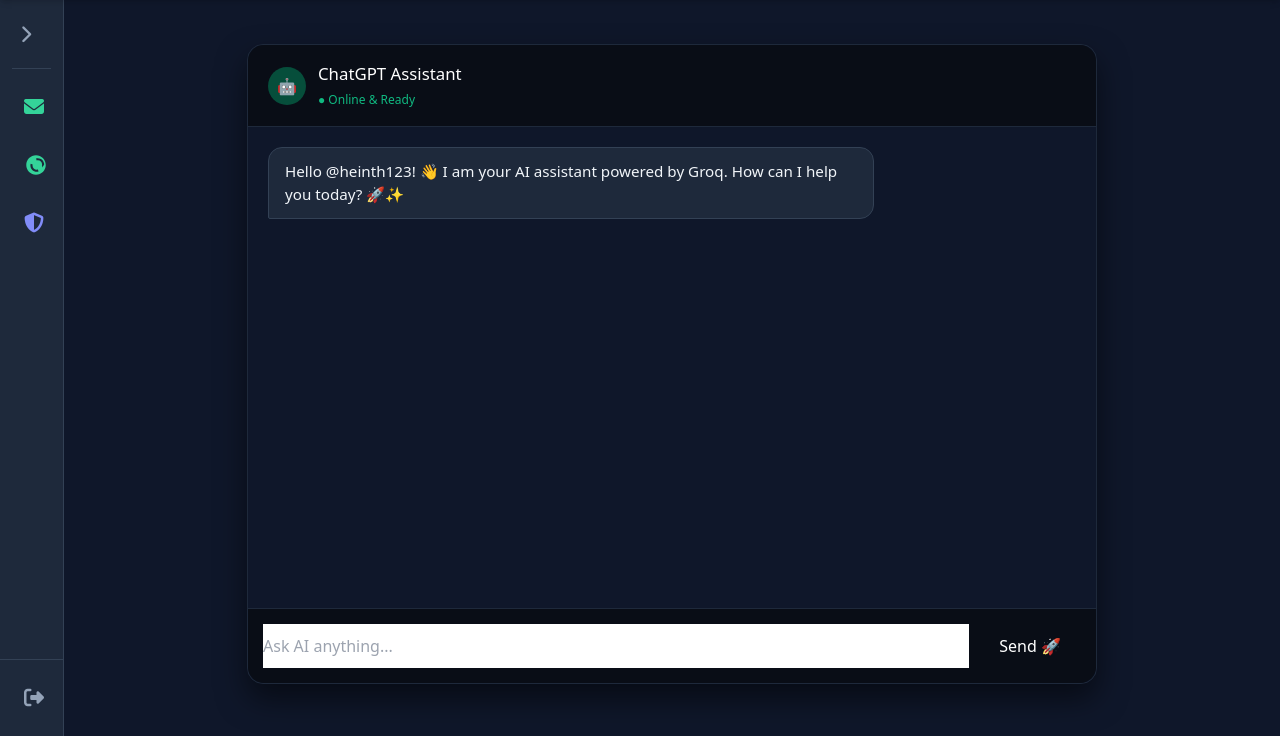
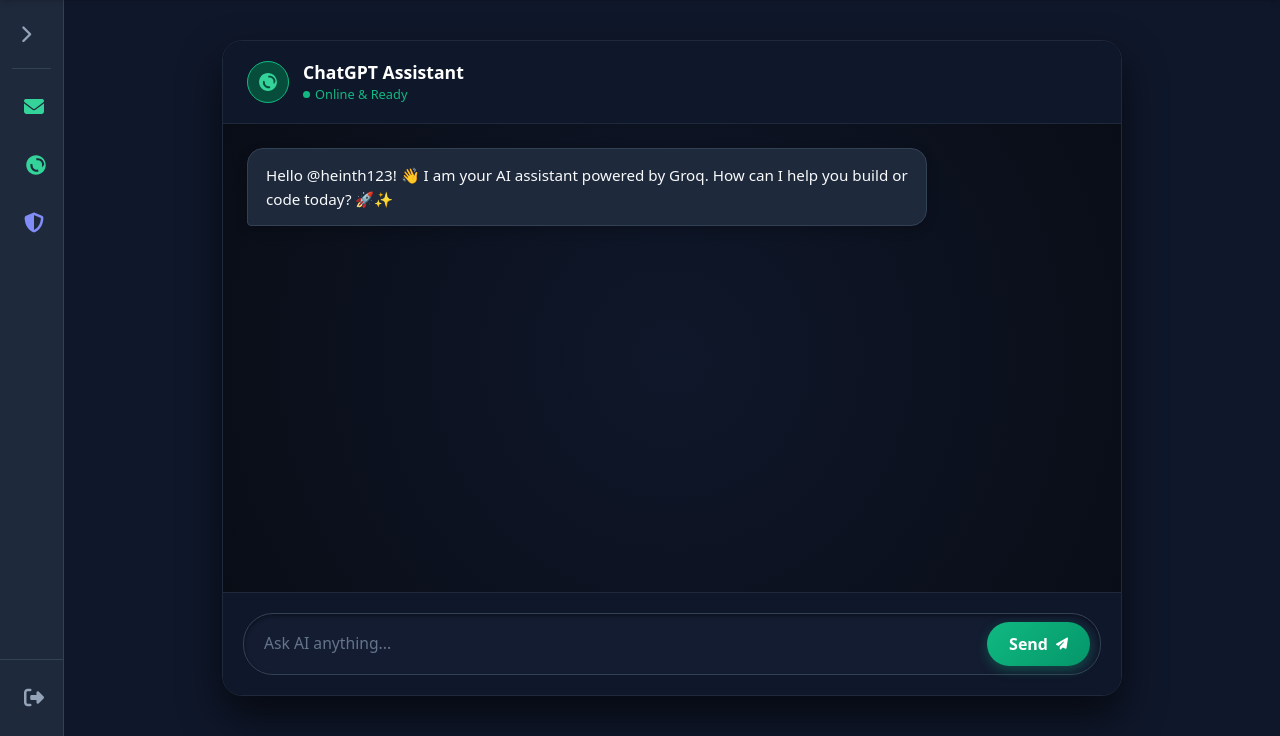
Before and after one commit to heinth123/minecraft-portal-, a Flask app: page /chatgpt in a window 1280 px wide. Shown: the part 64-800 px from the top of the page. Run offline with Flask 3, Linux system fonts and the light colour scheme; a user stored in the database is signed in; some libraries are stand-ins or nearby versions.

Commit message:
Update AI chat interface styles and structure

```diff
--- a/templates/ai_chat.html
+++ b/templates/ai_chat.html
@@ -3,93 +3,150 @@
 {% block content %}
 <style>
     .ai-chat-container {
-        max-width: 850px;
-        margin: 20px auto;
-        background: #0f172a;
+        max-width: 900px;
+        margin: 10px auto;
+        background: #090d16;
         border: 1px solid #1e293b;
-        border-radius: 16px;
+        border-radius: 20px;
         display: flex;
         flex-direction: column;
-        height: 80vh;
-        box-shadow: 0 15px 30px rgba(0,0,0,0.5);
+        height: 82vh;
+        box-shadow: 0 20px 40px rgba(0,0,0,0.6);
+        overflow: hidden;
     }
 
     .ai-header {
-        padding: 16px 20px;
-        background: #090d16;
+        padding: 18px 24px;
+        background: #0f172a;
         border-bottom: 1px solid #1e293b;
-        border-radius: 16px 16px 0 0;
         display: flex;
         align-items: center;
-        gap: 12px;
+        gap: 14px;
     }
 
     .ai-chat-box {
         flex: 1;
-        padding: 20px;
+        padding: 24px;
         overflow-y: auto;
         display: flex;
         flex-direction: column;
-        gap: 15px;
+        gap: 20px;
+        background: radial-gradient(circle at center, #0f172a 0%, #090d16 100%);
     }
 
     .chat-bubble {
-        max-width: 75%;
-        padding: 12px 16px;
-        border-radius: 14px;
+        max-width: 80%;
+        padding: 14px 18px;
+        border-radius: 16px;
         font-size: 0.95rem;
-        line-height: 1.5;
+        line-height: 1.6;
+        box-shadow: 0 4px 12px rgba(0,0,0,0.2);
     }
 
     .user-bubble {
         align-self: flex-end;
-        background: #2563eb;
-        color: white;
-        border-bottom-right-radius: 2px;
+        background: linear-gradient(135deg, #2563eb, #1d4ed8);
+        color: #ffffff;
+        border-bottom-right-radius: 4px;
     }
 
     .ai-bubble {
         align-self: flex-start;
         background: #1e293b;
-        color: #f1f5f9;
+        color: #f8fafc;
         border: 1px solid #334155;
-        border-bottom-left-radius: 2px;
+        border-bottom-left-radius: 4px;
     }
 
-    .ai-input-area {
-        padding: 15px;
+    /* 100x Cooler Floating Input Bar Container */
+    .ai-input-wrapper {
+        padding: 20px;
+        background: #0f172a;
         border-top: 1px solid #1e293b;
-        background: #090d16;
-        border-radius: 0 0 16px 16px;
+    }
+
+    .ai-input-bar {
         display: flex;
-        gap: 10px;
+        align-items: center;
+        background: #131c31;
+        border: 1px solid #334155;
+        border-radius: 30px;
+        padding: 8px 10px 8px 20px;
+        box-shadow: inset 0 2px 4px rgba(0,0,0,0.4);
+        transition: all 0.3s ease;
+    }
+
+    .ai-input-bar:focus-within {
+        border-color: #10b981;
+        box-shadow: 0 0 15px rgba(16, 185, 129, 0.2), inset 0 2px 4px rgba(0,0,0,0.4);
+    }
+
+    .ai-text-input {
+        flex: 1;
+        background: transparent;
+        border: none;
+        outline: none;
+        color: #ffffff;
+        font-size: 0.98rem;
+    }
+
+    .ai-text-input::placeholder {
+        color: #64748b;
+    }
+
+    .ai-send-btn {
+        background: linear-gradient(135deg, #10b981, #059669);
+        color: white;
+        border: none;
+        border-radius: 50px;
+        padding: 10px 22px;
+        font-weight: 600;
+        cursor: pointer;
+        transition: all 0.2s ease;
+        display: flex;
+        align-items: center;
+        gap: 8px;
+        box-shadow: 0 4px 12px rgba(16, 185, 129, 0.3);
+    }
+
+    .ai-send-btn:hover {
+        background: linear-gradient(135deg, #059669, #047857);
+        transform: translateY(-1px);
+        box-shadow: 0 6px 16px rgba(16, 185, 129, 0.4);
     }
 </style>
 
 <div class="ai-chat-container">
     <!-- Header -->
     <div class="ai-header">
-        <div style="width: 38px; height: 38px; background: #064e3b; border-radius: 50%; display: flex; align-items: center; justify-content: center;">
-            🤖
+        <div style="width: 42px; height: 42px; background: #064e3b; border: 1px solid #10b981; border-radius: 50%; display: flex; align-items: center; justify-content: center;">
+            <svg class="w-6 h-6 text-emerald-400" viewBox="0 0 512 512" fill="currentColor" xmlns="http://www.w3.org/2000/svg" style="width: 22px; height: 22px;">
+                <path d="M256,48C141.1,48,48,141.1,48,256s93.1,208,208,208s208-93.1,208-208S370.9,48,256,48z M310.6,396.9c-12,3.7-24.8,5.7-38.1,5.7 c-74.8,0-135.5-60.7-135.5-135.5c0-13.3,2-26.1,5.7-38.1l42.4,14.6c-2.3,7.5-3.5,15.5-3.5,23.5c0,50.1,40.6,90.7,90.7,90.7 c8,0,16-1.2,23.5-3.5L310.6,396.9z M396.9,310.6l-14.6-42.4c2.3-7.5,3.5-15.5,3.5-23.5c0-50.1-40.6-90.7-90.7-90.7 c-8,0-16,1.2-23.5,3.5l-14.6-42.4c12-3.7,24.8-5.7,38.1-5.7c74.8,0,135.5,60.7,135.5,135.5C402.6,285.8,400.6,298.6,396.9,310.6z"/>
+            </svg>
         </div>
         <div>
-            <h3 style="margin: 0; color: white; font-size: 1.05rem;">ChatGPT Assistant</h3>
-            <span style="color: #10b981; font-size: 0.75rem;">● Online & Ready</span>
+            <h3 style="margin: 0; color: white; font-size: 1.1rem; font-weight: 600;">ChatGPT Assistant</h3>
+            <span style="color: #10b981; font-size: 0.8rem; display: flex; align-items: center; gap: 5px;"><span style="width: 7px; height: 7px; background: #10b981; border-radius: 50%; display: inline-block;"></span> Online & Ready</span>
         </div>
     </div>
 
     <!-- Chat Messages Scroll Area -->
     <div class="ai-chat-box" id="chatBox">
         <div class="chat-bubble ai-bubble">
-            Hello @{{ current_user.username }}! 👋 I am your AI assistant powered by Groq. How can I help you today? 🚀✨
+            Hello @{{ current_user.username }}! 👋 I am your AI assistant powered by Groq. How can I help you build or code today? 🚀✨
         </div>
     </div>
 
-    <!-- Message Input -->
-    <form id="aiForm" onsubmit="sendAiMessage(event)" class="ai-input-area">
-        <input type="text" id="userInput" placeholder="Ask AI anything..." class="cmd-input" style="flex: 1;" required autocomplete="off">
-        <button type="submit" class="cmd-btn" style="padding: 10px 20px;">Send 🚀</button>
-    </form>
+    <!-- Floating Custom Input Bar -->
+    <div class="ai-input-wrapper">
+        <form id="aiForm" onsubmit="sendAiMessage(event)" class="ai-input-bar">
+            <input type="text" id="userInput" placeholder="Ask AI anything..." class="ai-text-input" required autocomplete="off">
+            <button type="submit" class="ai-send-btn">
+                <span>Send</span>
+                <i class="fa-solid fa-paper-plane text-xs"></i>
+            </button>
+        </form>
+    </div>
 </div>
 
 <script>
```
